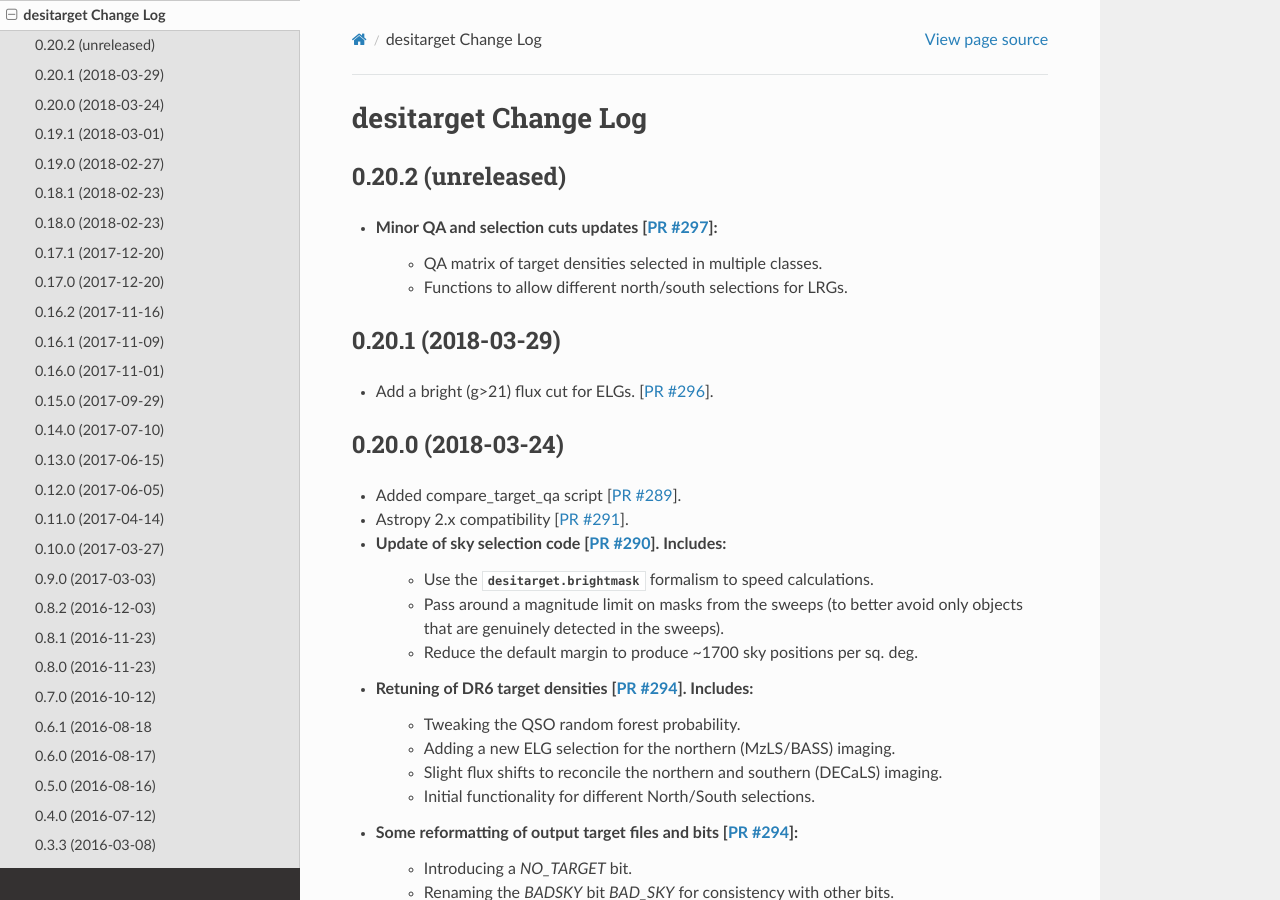
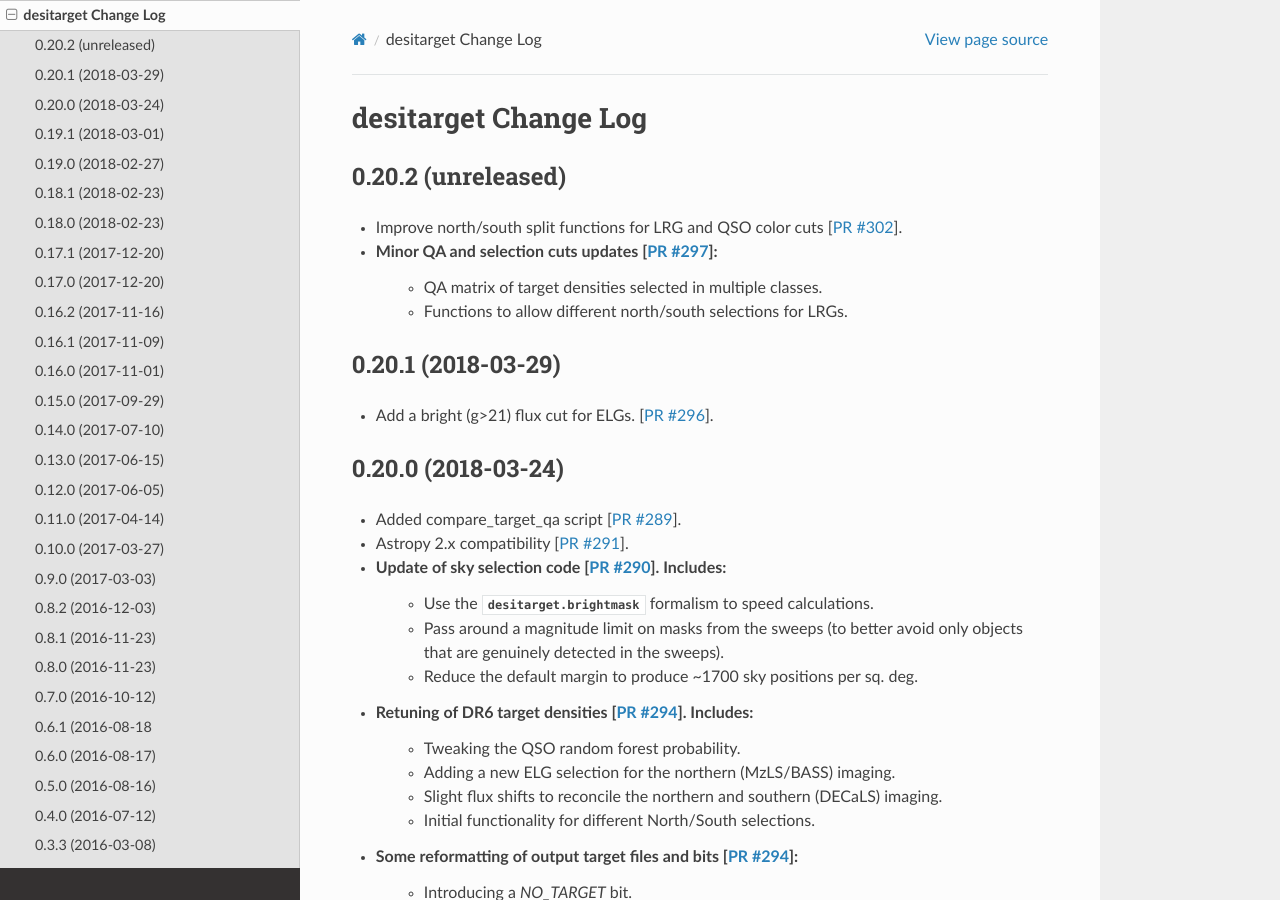
Before and after one commit to desihub/desitarget, a Sphinx documentation site: the page built from doc/changes.rst, in a window 1280 px wide and 900 px high. Built offline with Sphinx 7.4.7 and the Read the Docs theme 2.0.0, drawn with Linux system fonts in a browser that asks for light colours.

Commit message:
updating changes documentation

```diff
--- a/doc/changes.rst
+++ b/doc/changes.rst
@@ -5,11 +5,13 @@ desitarget Change Log
 0.20.2 (unreleased)
 -------------------
 
+* Improve north/south split functions for LRG and QSO color cuts [`PR #302`_].
 * Minor QA and selection cuts updates [`PR #297`_]:
    * QA matrix of target densities selected in multiple classes.
    * Functions to allow different north/south selections for LRGs.
 
 .. _`PR #297`: https://github.com/desihub/desitarget/pull/297
+.. _`PR #302`: https://github.com/desihub/desitarget/pull/302
 
 0.20.1 (2018-03-29)
 -------------------
```
